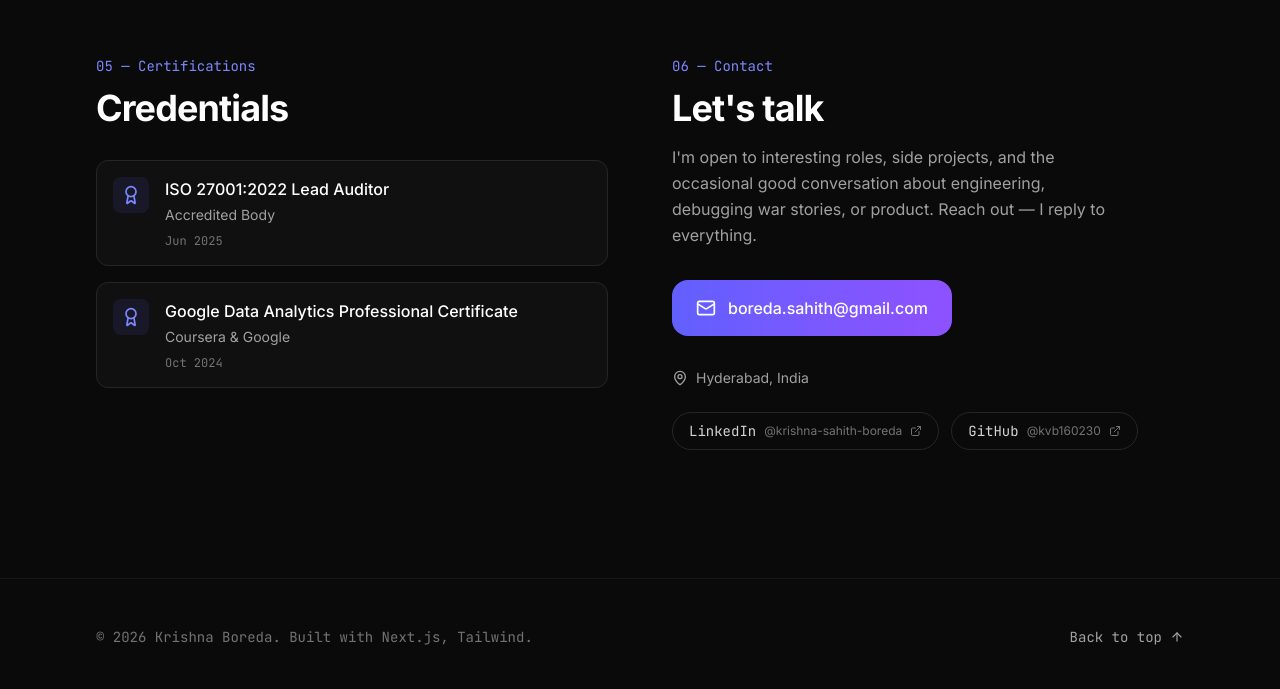
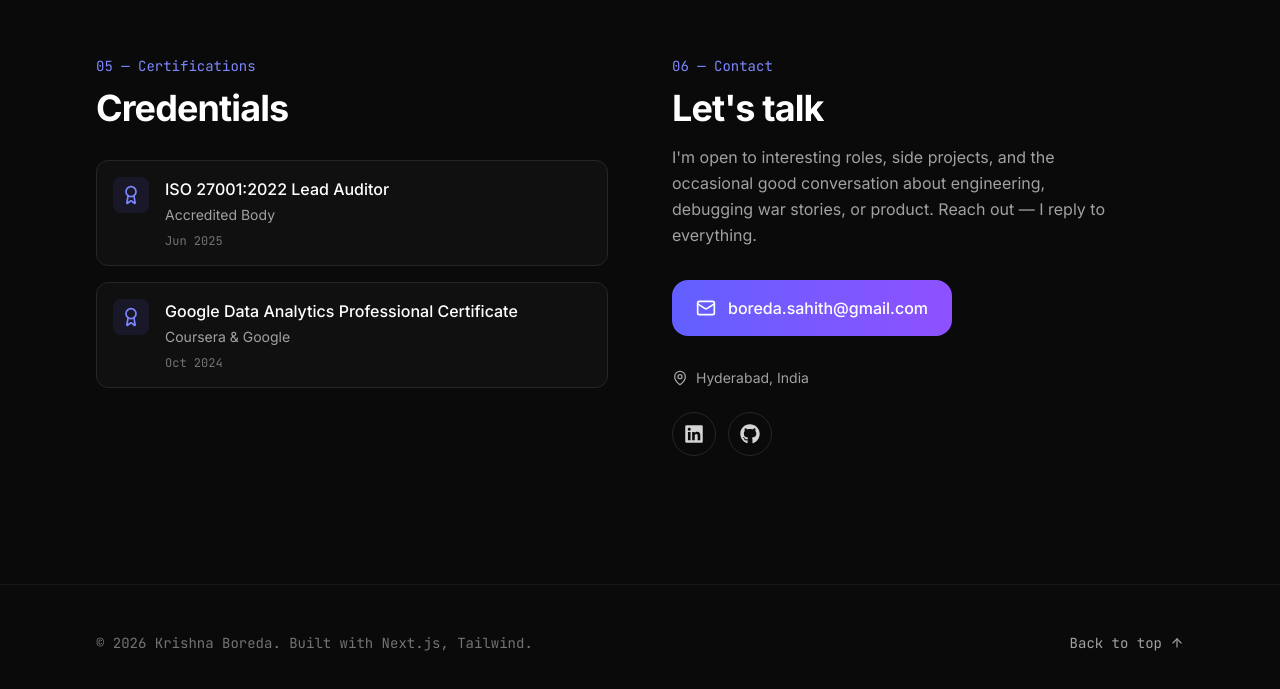
Before and after one commit to kvb160230/portfolio, a Next.js app: page / in a window 1280 px wide. Shown: the part 6209-6898 px from the top of the page. Built offline with nearby package versions, Linux system fonts and the light colour scheme.

Commit message:
Contact section logos

```diff
--- a/package.json
+++ b/package.json
@@ -15,6 +15,7 @@
     "next": "16.2.6",
     "react": "19.2.4",
     "react-dom": "19.2.4",
+    "react-icons": "^5.6.0",
     "tailwind-merge": "^3.6.0"
   },
   "devDependencies": {
--- a/src/components/sections/Certifications&Contact.tsx
+++ b/src/components/sections/Certifications&Contact.tsx
@@ -1,7 +1,8 @@
 "use client";
 
 import { motion } from "framer-motion";
-import { Mail, MapPin, ExternalLink, Award } from "lucide-react";
+import { Mail, MapPin, Award } from "lucide-react";
+import { FaLinkedin, FaGithub } from "react-icons/fa";
 import { certifications } from "@/src/content/certifications";
 import { contact } from "@/src/content/contact";
 
@@ -83,22 +84,15 @@ export function CertificationsAndContact() {
               <span className="text-sm">{contact.location}</span>
             </div>
 
-            <div className="flex flex-wrap gap-3">
-              {contact.socials.map((social) => (
-                <a
-                  key={social.name}
-                  href={social.url}
-                  target="_blank"
-                  rel="noopener noreferrer"
-                  className="group inline-flex items-center gap-2 px-4 py-2 rounded-full border border-neutral-800 text-neutral-300 hover:border-neutral-600 hover:bg-neutral-900 transition-all"
-                >
-                  <span className="font-mono text-sm">{social.name}</span>
-                  <span className="text-xs text-neutral-500">
-                    @{social.handle}
-                  </span>
-                  <ExternalLink className="w-3 h-3 text-neutral-500 group-hover:text-neutral-300 transition-colors" />
-                </a>
-              ))}
+            <div className="flex items-center gap-3">
+              {contact.socials.map((social) => {
+                const Icon = social.name === "LinkedIn" ? FaLinkedin : FaGithub;
+                return (
+                  <a key={social.name} href={social.url} target="_blank" rel="noopener noreferrer" aria-label={`${social.name} — @${social.handle}`} className="group inline-flex items-center justify-center w-11 h-11 rounded-full border border-neutral-800 text-neutral-300 hover:border-neutral-600 hover:bg-neutral-900 hover:text-indigo-300 transition-all">
+                    <Icon className="w-5 h-5" />
+                  </a>
+                );
+              })}
             </div>
           </motion.div>
         </div>
```
Also changed, not shown: 1 other file (tests, documents, lock files or other folders).
